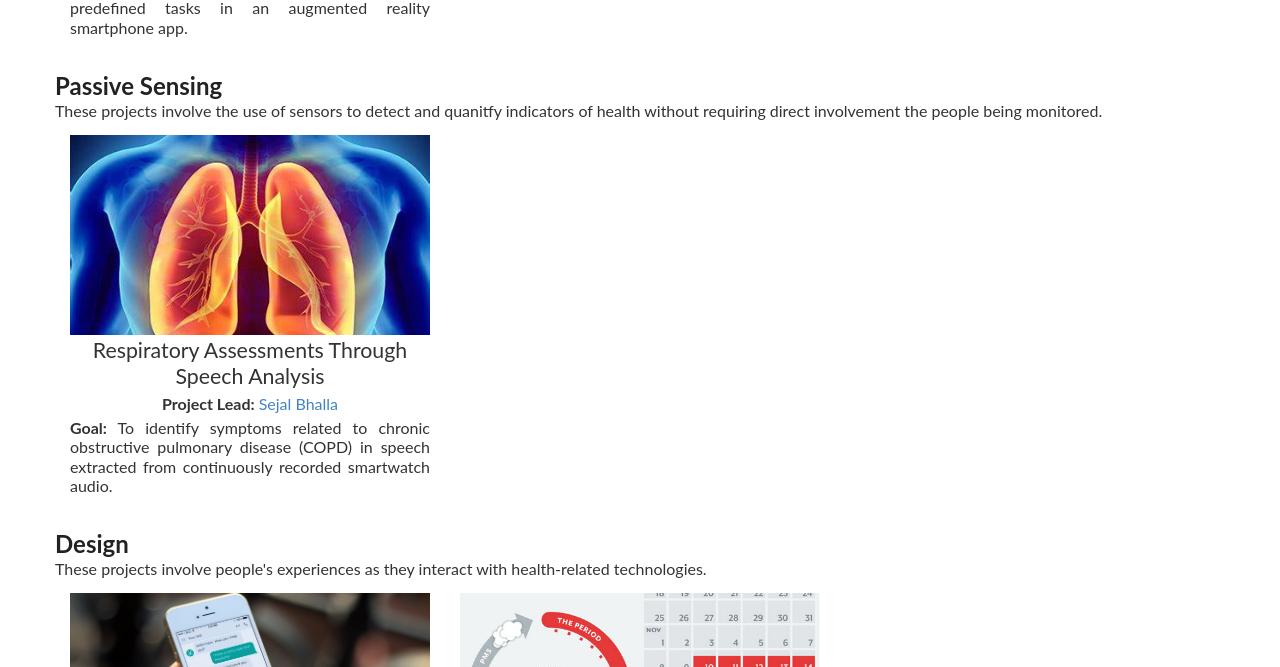
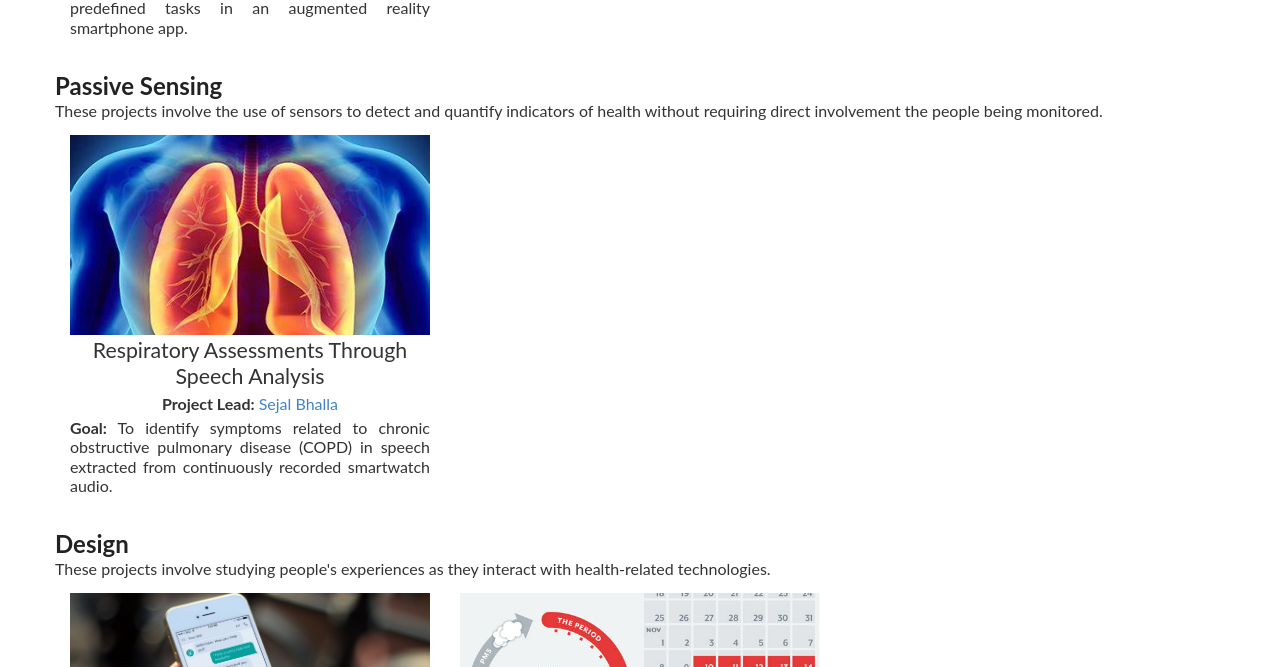
Before and after one commit to chai-toronto/chai-toronto.github.io, a Jekyll site: the page built from current_research/index.html, in a window 1280 px wide and 900 px high, scrolled down 1000 px. Shown: the part 159-826 px from the top of the window. Built offline with Jekyll 4.4.1, drawn with Linux system fonts in a browser that asks for light colours.

Commit message:
fixing typos

```diff
--- a/current_research/index.html
+++ b/current_research/index.html
@@ -26,11 +26,11 @@
 {% include project_grid.html
 projects=passive_projects
 title="Passive Sensing" id="passive"
-description="These projects involve the use of sensors to detect and quanitfy indicators of health without requiring direct involvement the people being monitored."
+description="These projects involve the use of sensors to detect and quantify indicators of health without requiring direct involvement the people being monitored."
 %}
 
 {% include project_grid.html
 projects=design_projects
 title="Design" id="design"
-description="These projects involve people's experiences as they interact with health-related technologies."
+description="These projects involve studying people's experiences as they interact with health-related technologies."
 %}
```
